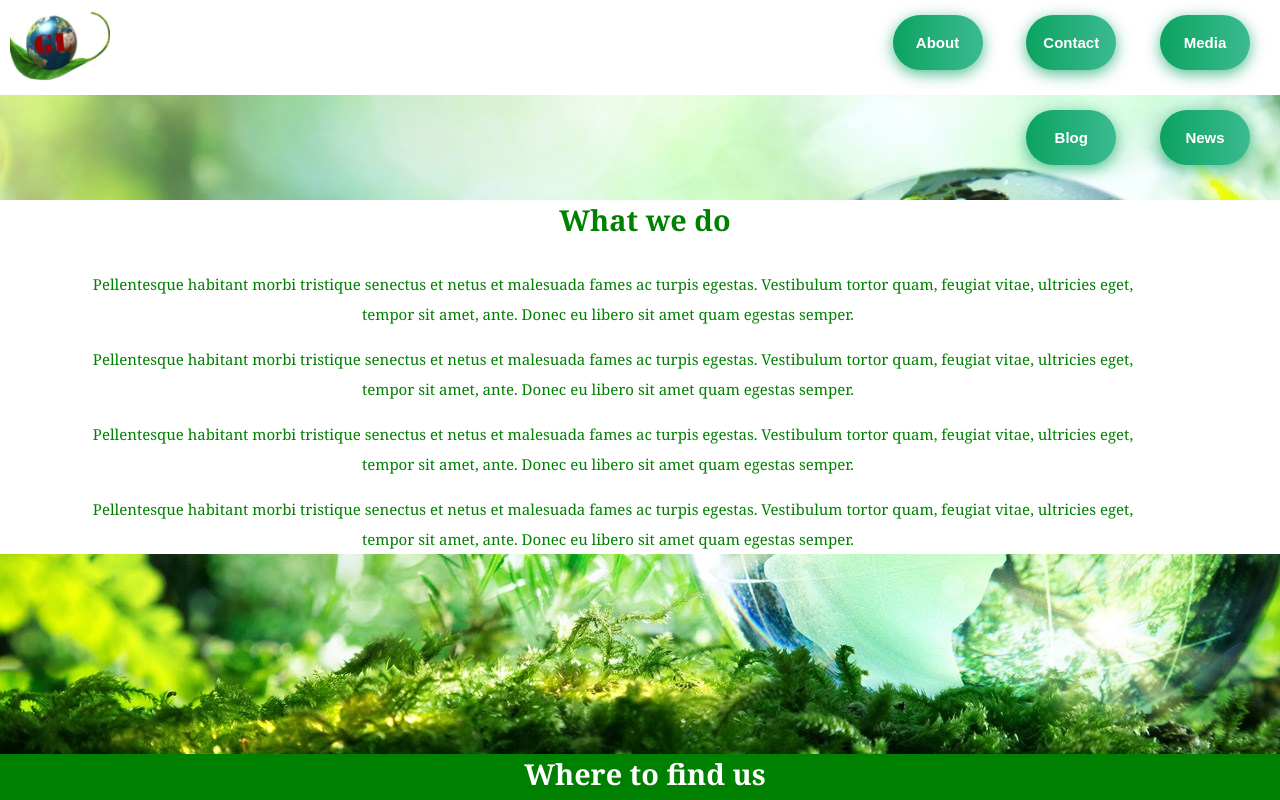
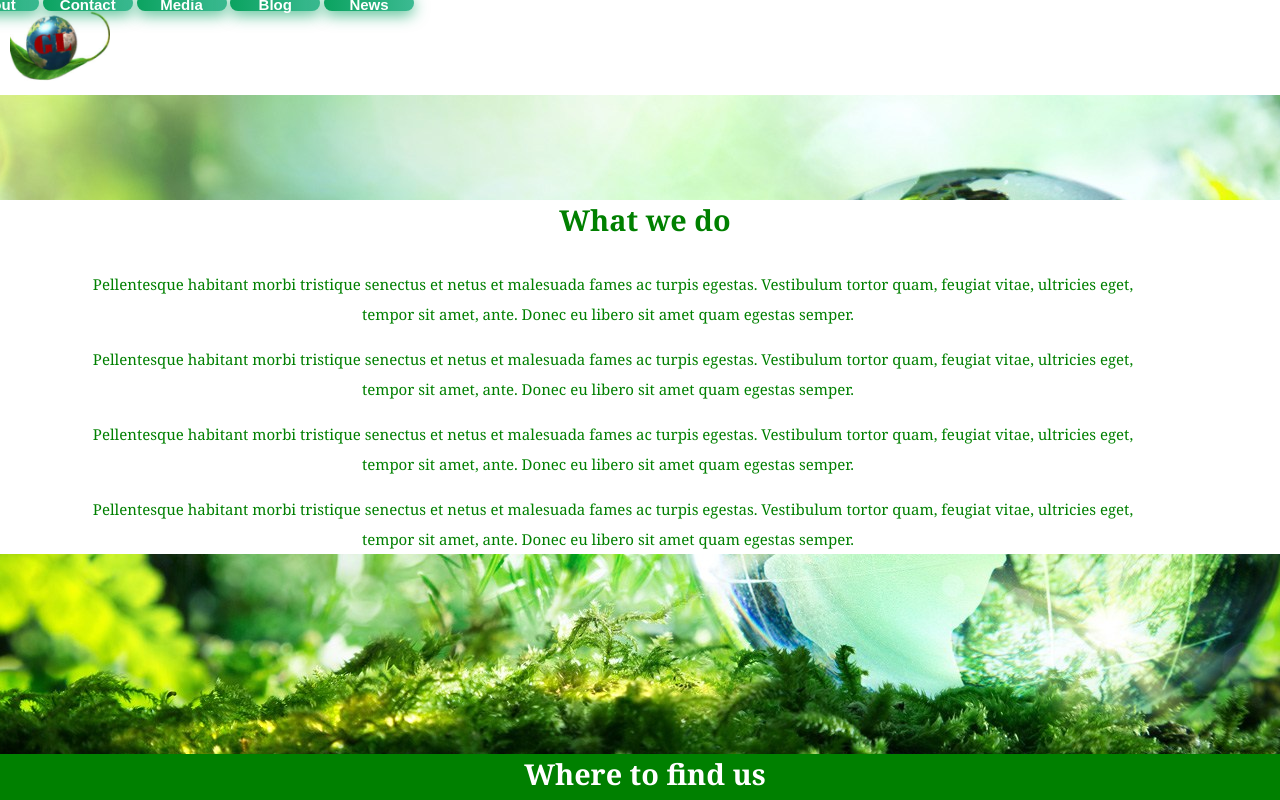
Before and after one commit to dumadi1/com330-project2, a plain HTML site: page index.html in a window 1280 px wide. Shown: the top 800 px of the page. Drawn offline with Linux system fonts and the light colour scheme.

Commit message:
renamed file to index

```diff
--- a/test.css
+++ b/test.css
@@ -24,10 +24,10 @@
 }
 .grid_7{
 	display: inline;
-	float: left;
+	float: right;
   position: inherit;
-	margin-left: -110px;
-	margin-right: 10px;
+	margin-left: -60px;
+	margin-right: 15px;
   top:-5px;
 	margin-bottom: 120px;
 }
@@ -73,7 +73,7 @@
 				padding: 45px 0px 0px 0px;
 				text-align: right;}*/
 				.buttons {
-				    margin-left:900px;
+				    margin-left:9px;
 				    text-align: right;
             align-items:
 				}
@@ -84,8 +84,8 @@
 				    font-weight: 600;
 				    color: #fff;
 				    cursor: pointer;
-				    margin: 20px;
-				    height: 55px;
+				    margin: 0px;
+				    height: 15.9px;
 				    text-align:center;
 				    border: none;
 				    background-size: 300% 100%;
```
Also changed, not shown: index.html (renamed from fin.html).
